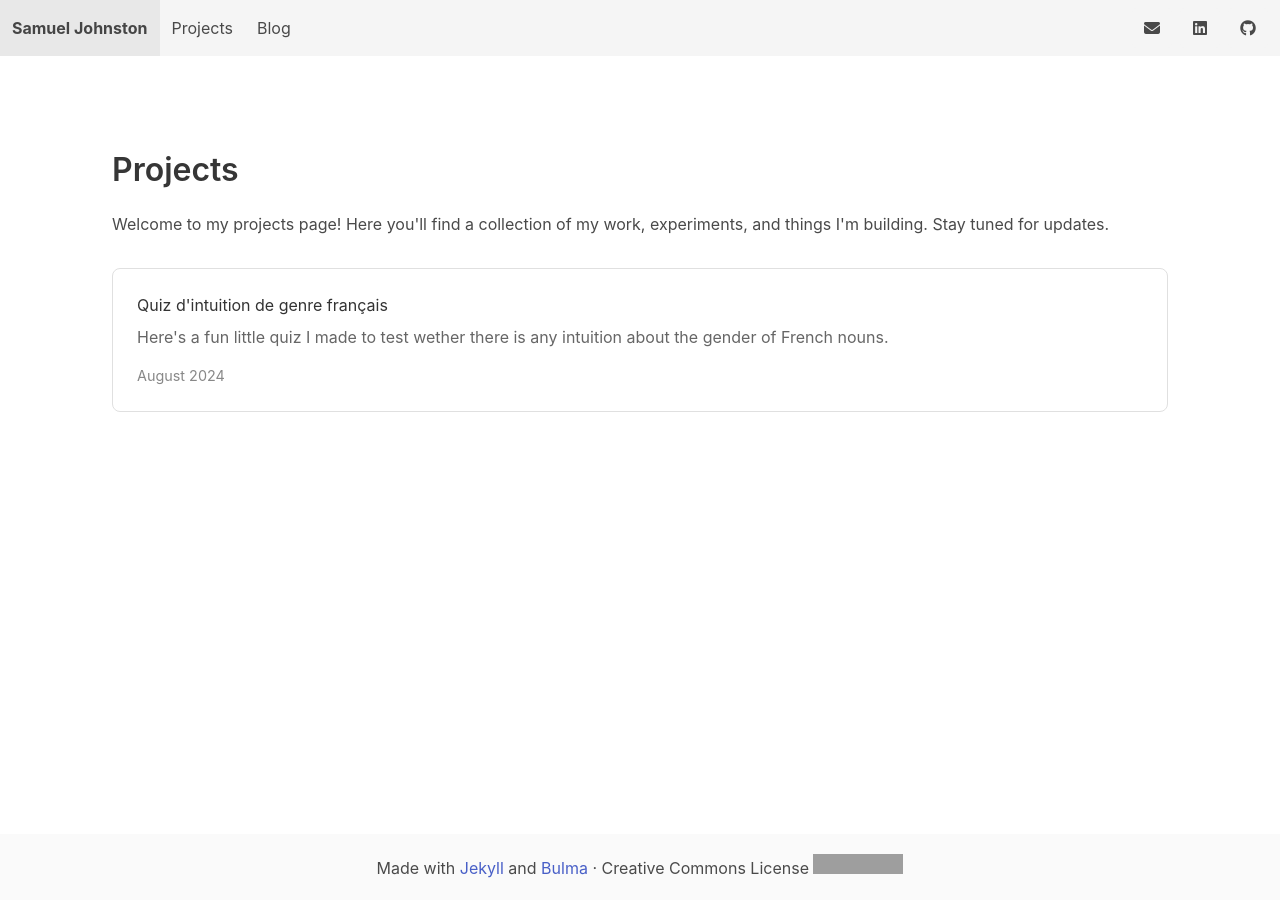
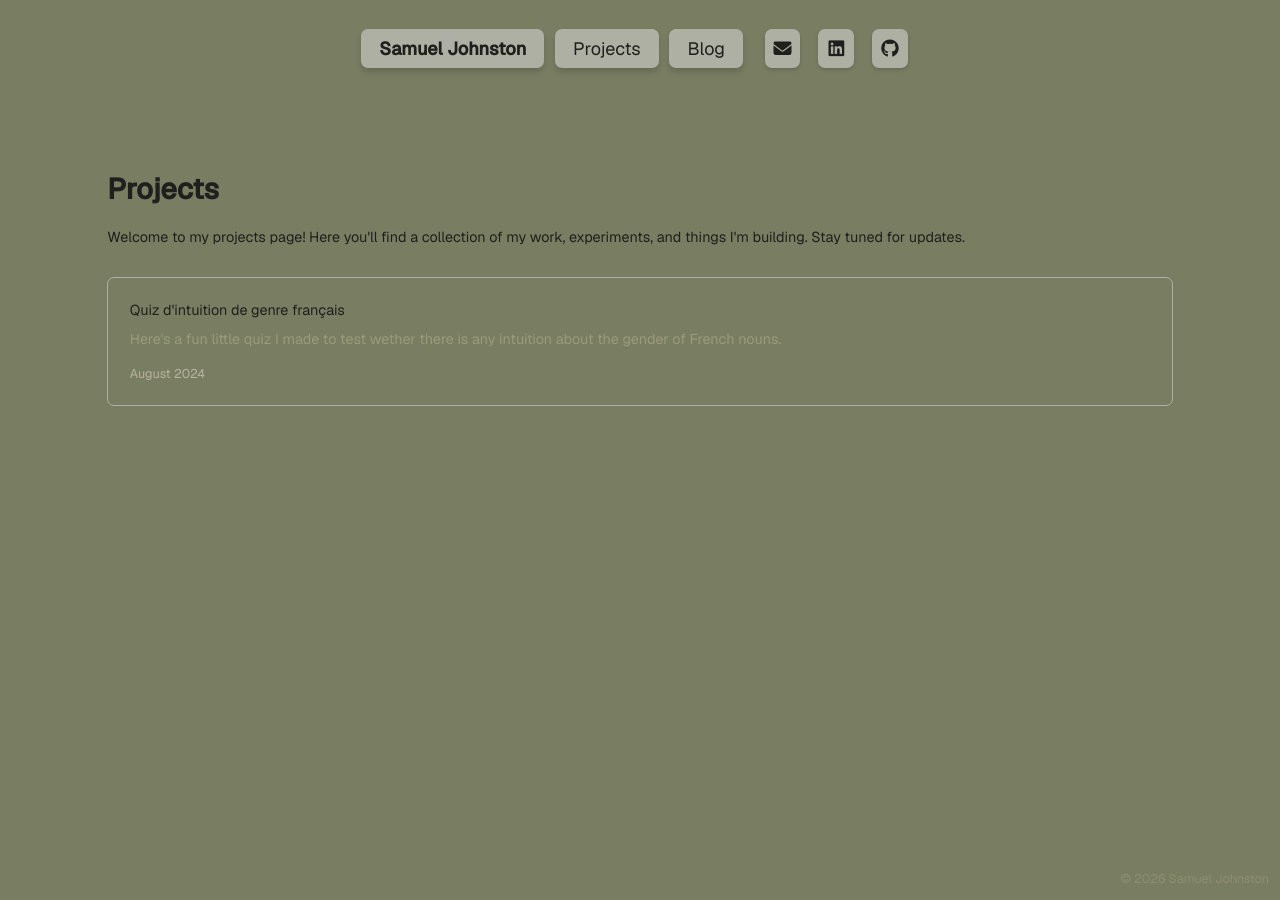
Before and after one commit to sjjohnst/sjjohnst.github.io, a Jekyll site: the page built from projects.html, in a window 1280 px wide. Built offline with Jekyll 4.4.1, drawn with Linux system fonts in a browser that asks for light colours; grey boxes are pictures that could not be loaded.

Commit message:
feat: Organize project styling into centralized modules
Squash commit of:
commit 6d210503fb7f363a3a7cf52a42829c910ac0dff0
    feat: control styling of home-page image and text-container

commit 695762381a87fd023d2fa79025247c9f051f75e9
    feat: control position and styling of home top-row

commit 4ef07b072cd8b2ab8147daaf90a060c957bbce5b
    feat: modularize container styles and reuse for existing components

commit af76792e0153acf42282278f2f71f996716a5313
    feat: remove the footer from default pages

commit 806d4fbde8687846d5cf16dc17204e17b963cdd5
    feat: refactor to manage projects and navbar styling from central _sass module

commit 0e323313b5d49ad31175c42d3de900f414a83749
    feat: finish colour palette rewrite and add link/page-bg tokens

commit b7d1b5aec9bf7b0ab4c2b95d9a2e552fff8c5574
    fix: wrap headshot in bordered, rounded image-container

commit fde56182fad75d2ff1b00d76a88d4f943c68d49e
    feat: add margin utilities in new _utilities.scss module

commit 35ba87bd571345f7c540392dd40f1724d7a73d50
    feat: add font controls to variables.scss

commit 6ffb523d4fa8bcc6358bbe0978c43f4f0104b48c
    feat: add spacing and typography support to variables.scss

commit a818c6e46bd6ffe72e0471c08a67a56644347ec0
    feat: centralize colours into the variables.scss module

commit ed4667cd6d2a9c5752872d5f00517703fae87e85
    refactor: extract css components into modular files, update entrypoint for styling to be called main.scss

```diff
--- a/_layouts/default.html
+++ b/_layouts/default.html
@@ -4,7 +4,10 @@
     <meta charset="UTF-8" />
     <title>{{ page.title }}</title>
     {% include head.html %}
-    <link rel="stylesheet" href="/assets/css/styles.css">
+    <link rel="stylesheet" href="/assets/css/main.css">
+    <link rel="preconnect" href="https://fonts.googleapis.com">
+    <link rel="preconnect" href="https://fonts.gstatic.com" crossorigin>
+    <link href="https://fonts.googleapis.com/css2?family=Geist:wght@400;500&display=swap" rel="stylesheet">
     <link rel="icon" type="image/png" sizes="96x96" href="/assets/favicon-package/favicon-96x96.png">
     <link rel="icon" href="/assets/favicon-package/favicon.svg" type="image/svg+xml" sizes="any">
     <link rel="icon" href="/assets/favicon-package/favicon.ico">
@@ -84,16 +87,7 @@
         {{ content }}
       </div>
     </section>
-    <!-- Footer -->
-    <footer class="footer has-text-centered">
-      <p>
-        Made with <a href="https://jekyllrb.com">Jekyll</a> and <a href="https://bulma.io">Bulma</a> ·
-        Creative Commons License
-        <a rel="license" href="https://creativecommons.org/licenses/by/4.0/">
-          <img alt="Creative Commons License" style="border-width:0"
-               src="https://i.creativecommons.org/l/by/4.0/88x31.png" />
-        </a>
-      </p>
-    </footer>
+    <!-- Watermark -->
+    <div class="watermark">&copy; {{ 'now' | date: '%Y' }} Samuel Johnston</div>
   </body>
 </html>
--- /dev/null
+++ b/_sass/_base.scss
@@ -0,0 +1,46 @@
+@use "sass:color";
+@use "variables";
+
+html {
+    // Scales everything set in rem (spacing, font sizes) down uniformly,
+    // similar to a browser zoom-out, so the hero row fits without cutoff.
+    font-size: 90%;
+}
+
+html, body {
+    height: 100%;
+    margin: 0;
+    font-family: variables.$font-family-default;
+}
+
+body {
+    display: flex;
+    flex-direction: column;
+    min-height: 100vh;
+    color: variables.$text-default;
+}
+
+.title,
+.subtitle {
+    color: variables.$text-default;
+}
+
+a {
+    color: variables.$href-link;
+
+    &:hover {
+        color: color.adjust(variables.$href-link, $lightness: -15%);
+    }
+}
+
+html {
+    background-color: variables.$bg-page;
+}
+
+.columns.is-vcentered {
+    align-items: stretch !important;
+}
+
+.section {
+    flex-grow: 1;
+}
--- /dev/null
+++ b/_sass/_components.scss
@@ -0,0 +1,55 @@
+@use "sass:color";
+@use "variables";
+@use "containers";
+
+.text-container {
+    @include containers.container-base;
+    @include containers.container-bordered;
+    @include containers.container-elevated((0 2px 2px rgba(0, 0, 0, 0.24), 0 2px 4px rgba(0, 0, 0, 0.12)));
+    @include containers.container-flex-column;
+    padding: variables.$space-lg;
+    height: 100%;
+    background: variables.$bg-container;
+}
+
+.text-container p {
+    margin-bottom: variables.$space-lg;
+    line-height: variables.$line-height-relaxed;
+}
+
+.text-container p:last-child {
+    margin-bottom: 0;
+}
+
+.text-container a {
+    color: variables.$href-link;
+    font-weight: variables.$font-weight-semibold;
+    text-decoration: none;
+    transition: all variables.$transition-standard;
+
+    &:hover {
+        color: color.adjust(variables.$href-link, $lightness: -15%);
+        text-decoration: underline;
+    }
+}
+
+.text-container ol {
+    margin-bottom: variables.$space-xl;
+    margin-left: variables.$space-3xl;
+}
+
+.image-container {
+    @include containers.container-base;
+    @include containers.container-bordered;
+    @include containers.container-elevated;
+    @include containers.container-flex-center;
+    overflow: hidden;
+    height: 100%;
+}
+
+@media screen and (min-width: 769px) {
+    .text-container {
+        height: 100%;
+        overflow-y: auto;
+    }
+}
--- /dev/null
+++ b/_sass/_containers.scss
@@ -0,0 +1,40 @@
+@use "variables";
+
+// Shared building blocks for "container"-style components (cards, image
+// frames, nav pills, tabs, ...). Compose these with @include rather than
+// repeating border/shadow/layout rules on each new component.
+
+@mixin container-base {
+    border-radius: variables.$border-radius-sm;
+    transition: all variables.$transition-standard;
+}
+
+@mixin container-bordered($width: 3px, $color: variables.$text-default) {
+    border: $width solid $color;
+}
+
+@mixin container-elevated($shadow: 0 2px 4px rgba(0, 0, 0, 0.15)) {
+    box-shadow: $shadow;
+}
+
+// Hover feedback for interactive containers (buttons, nav pills): a
+// slightly deeper shadow and a subtle lift. Pair with container-elevated
+// for the resting shadow.
+@mixin container-lift($shadow-hover: 0 4px 8px rgba(0, 0, 0, 0.2)) {
+    &:hover {
+        box-shadow: $shadow-hover;
+        transform: translateY(-1px);
+    }
+}
+
+@mixin container-flex-column {
+    display: flex;
+    flex-direction: column;
+    justify-content: flex-start;
+}
+
+@mixin container-flex-center {
+    display: flex;
+    align-items: center;
+    justify-content: center;
+}
--- /dev/null
+++ b/_sass/_footer.scss
@@ -0,0 +1,12 @@
+@use "variables";
+
+.watermark {
+    position: fixed;
+    right: variables.$space-sm;
+    bottom: variables.$space-sm;
+    font-size: variables.$font-size-sm;
+    color: variables.$text-muted;
+    opacity: 0.6;
+    pointer-events: none;
+    z-index: 10;
+}
--- /dev/null
+++ b/_sass/_home.scss
@@ -0,0 +1,15 @@
+@use "variables";
+
+// Homepage hero row: headshot + bio, pulled up toward the header and
+// widened toward the viewport edges.
+.hero-section {
+    padding-top: variables.$space-xs;
+    padding-bottom: variables.$space-xs;
+    padding-left: 0;
+    padding-right: 0;
+}
+
+.hero-section .container.is-fluid {
+    padding-left: variables.$space-xs;
+    padding-right: variables.$space-xs;
+}
--- /dev/null
+++ b/_sass/_navbar.scss
@@ -0,0 +1,89 @@
+@use "sass:color";
+@use "variables";
+@use "containers";
+
+.navbar.is-light {
+    background-color: transparent !important;
+    justify-content: center;
+    align-items: center;
+    padding: variables.$space-sm variables.$space-2xl;
+    margin-top: variables.$space-sm;
+    gap: variables.$space-sm;
+}
+
+.navbar-brand,
+.navbar-menu,
+.navbar-start,
+.navbar-end {
+    align-items: center;
+}
+
+.navbar-brand {
+    min-height: auto;
+    overflow: visible;
+}
+
+.navbar-brand,
+.navbar-start,
+.navbar-end {
+    gap: variables.$space-sm;
+}
+
+.navbar-menu {
+    flex-grow: 0;
+    background: transparent;
+}
+
+.navbar-end {
+    margin-left: 0 !important;
+}
+
+.navbar-burger {
+    color: variables.$text-default;
+}
+
+a.navbar-item,
+.button.is-light {
+    height: 2.75rem;
+    box-sizing: border-box;
+    display: flex;
+    align-items: center;
+    justify-content: center;
+}
+
+a.navbar-item {
+    @include containers.container-base;
+    @include containers.container-elevated(0 4px 6px rgba(0, 0, 0, 0.15));
+    @include containers.container-lift;
+    font-size: variables.$font-size-lg;
+    padding: 0 variables.$space-lg;
+    background-color: variables.$bg-container !important;
+    color: variables.$text-default !important;
+
+    &:hover {
+        background-color: color.adjust(variables.$bg-container, $lightness: -8%) !important;
+        color: variables.$href-link !important;
+    }
+}
+
+.button.is-light {
+    @include containers.container-base;
+    @include containers.container-elevated;
+    @include containers.container-lift;
+    background-color: variables.$bg-container !important;
+    color: variables.$text-default !important;
+    border: none;
+
+    &:hover {
+        background-color: color.adjust(variables.$bg-container, $lightness: -8%) !important;
+        color: variables.$href-link !important;
+    }
+}
+
+.navbar-end .icon {
+    font-size: variables.$font-size-lg;
+}
+
+.navbar-end .buttons {
+    gap: variables.$space-sm;
+}
--- /dev/null
+++ b/_sass/_projects.scss
@@ -0,0 +1,41 @@
+@use "sass:color";
+@use "variables";
+
+.projects-grid {
+    margin-top: variables.$space-2xl;
+}
+
+.project-card {
+    border: 1px solid variables.$border-subtle;
+    border-radius: variables.$border-radius-sm;
+    padding: variables.$space-xl;
+    margin-bottom: variables.$space-xl;
+    transition: box-shadow variables.$transition-standard;
+}
+
+.project-card:hover {
+    box-shadow: 0 4px 12px rgba(0, 0, 0, 0.1);
+}
+
+.project-title {
+    margin-bottom: variables.$space-xs;
+}
+
+.project-title a {
+    text-decoration: none;
+    color: variables.$text-default;
+
+    &:hover {
+        color: variables.$href-link;
+    }
+}
+
+.project-description {
+    color: variables.$text-muted;
+    margin-bottom: variables.$space-md;
+}
+
+.project-meta {
+    font-size: variables.$font-size-sm;
+    color: color.adjust(variables.$text-muted, $lightness: 12%);
+}
--- /dev/null
+++ b/_sass/_topography.scss
@@ -0,0 +1,15 @@
+@use "variables";
+
+#topography-bg {
+	position: fixed;
+	inset: 0;
+	z-index: -1;
+	pointer-events: none;
+	overflow: hidden;
+	background: variables.$dusty-olive;
+	--contour-color: #{variables.$dusty-taupe};
+
+	canvas {
+		display: block;
+	}
+}
--- /dev/null
+++ b/_sass/_utilities.scss
@@ -0,0 +1,4 @@
+@use "variables";
+
+.mt-2xl { margin-top: variables.$space-2xl; }
+.ml-3xl { margin-left: variables.$space-3xl; }
--- /dev/null
+++ b/_sass/_variables.scss
@@ -0,0 +1,58 @@
+// Color Palette
+$dusty-olive: #797d62;
+$palm-leaf: #9b9b7a;
+$khaki-beige: #baa587;
+$desert-sand: #d9ae94;
+$ash-grey: #aeb0a4;
+$dust-grey: #dbdbd5;
+$black: #1f201d;
+$sunlit-clay: #e8ac65;
+$toasted-almond: #d08c60;
+$faded-copper: #b58463;
+$dusty-taupe: #997b66;
+
+// Semantic Color Tokens
+$text-default: $black;
+$text-muted: $palm-leaf;
+$href-link: #5d3d27;
+$bg-page: $dusty-olive;
+$bg-container: $ash-grey;
+$border-subtle: $ash-grey;
+
+// Spacing Tokens
+$space-xs: 0.5rem;
+$space-sm: 0.75rem;
+$space-md: 1rem;
+$space-lg: 1.25rem;
+$space-xl: 1.5rem;
+$space-2xl: 2rem;
+$space-3xl: 2.5rem;
+
+// Typography - Font Families
+// Default system font stack (can be changed to a single font or Google Font later)
+$font-family-default: "Geist", -apple-system, BlinkMacSystemFont, "Segoe UI", sans-serif;
+
+// Typography - Font Sizes
+$font-size-sm: 0.875rem;
+$font-size-base: 1rem;
+$font-size-lg: 1.25rem;
+$font-size-xl: 1.5rem;
+$font-size-2xl: 2rem;
+
+// Typography - Size Scales
+$heading-size-lg: $font-size-2xl;
+$heading-size-md: $font-size-xl;
+$heading-size-sm: $font-size-lg;
+$body-size: $font-size-base;
+$small-size: $font-size-sm;
+
+// Typography - Font Weights
+$font-weight-normal: 400;
+$font-weight-semibold: 500;
+$line-height-relaxed: 1.6;
+
+// Border & Radius
+$border-radius-sm: 7px;
+
+// Transitions
+$transition-standard: 0.2s ease;
--- a/_sass/main.scss
+++ /dev/null
@@ -1,90 +0,0 @@
-@use "sass:color";
-html, body {
-    height: 100%;
-    margin: 0;
-}
-
-body {
-    display: flex;
-    flex-direction: column;
-    min-height: 100vh;
-}
-
-html {
-    background-color: #ffffff;
-}
-
-.columns.is-vcentered {
-    align-items: stretch !important; // override Bulma's is-vcentered
-}
-
-.section {
-    flex-grow: 1; // take remaining space
-}
-
-.custom-border {
-    background-color: rgba(40, 40, 40, 0.87);
-    box-shadow: 0 2px 2px rgba(0, 0, 0, 0.24), 0 2px 4px rgba(0, 0, 0, 0.12);
-    border: 2px solid #000000; // solid black border
-    padding: 2rem;
-    border-radius: 7px;
-    height: 100%;
-    display: flex;
-    flex-direction: column;
-    justify-content: flex-start; // 'top' is not a valid value; use flex-start
-    background: #fff;
-}
-
-.custom-border p {
-    margin-bottom: 1.25rem;
-    line-height: 1.6;
-}
-.custom-border p:last-child {
-    margin-bottom: 0;
-}
-
-.custom-border a {
-    color: #3273dc; // Bulma's primary color (default)
-    font-weight: 500;
-    text-decoration: none;
-    transition: all 0.2s ease;
-
-    &:hover {
-        color: color.adjust(#3273dc, $lightness: -15%);
-        text-decoration: underline;
-    }
-}
-
-.custom-border ol {
-    margin-bottom: 1.5rem;
-    margin-left: 2.5rem; // Moved here for consistency instead of inline HTML
-}
-
-.image-container {
-    height: 100%;
-    display: flex;
-    align-items: center;
-    justify-content: center;
-}
-
-@media screen and (min-width: 769px) {
-    .custom-border {
-        height: 100%;
-        overflow-y: auto; // prevents spillover
-    }
-
-    .image-column {
-        max-height: 500px;
-    }
-}
-
-.footer {
-    padding: 1.25rem 1.25rem;   /* override Bulma's default 3rem / 6rem */
-}
-
-.footer img[alt~="Creative Commons License"] {
-    height: 1.0em;        /* roughly matches text size */
-    width: auto;
-    vertical-align: bottom;
-    margin-left: 0.75em;
-}
--- a/assets/css/styles.scss
+++ /dev/null
@@ -1,17 +0,0 @@
----
----
-@use "main";
-
-#topography-bg {
-	position: fixed;
-	inset: 0; // avoids the horizontal scrollbar that 100vw causes
-	z-index: -1;
-	pointer-events: none;
-	overflow: hidden;
-	background: #022B3A;
-	--contour-color: #BFD7EA;
-
-	canvas {
-		display: block;
-	}
-}
--- a/assets/js/topo.js
+++ b/assets/js/topo.js
@@ -2,13 +2,9 @@ import * as THREE from "https://unpkg.com/three@0.160.0/build/three.module.js";
 
 const container = document.getElementById("topography-bg");
 
-// Contour line colour lives with the background it contrasts against, in
-// #topography-bg's --contour-color (assets/css/styles.scss).
-const FALLBACK_FG = "#c2ab8c";
-
 function contourColor(el) {
   const css = getComputedStyle(el).getPropertyValue("--contour-color").trim();
-  return new THREE.Color(css || FALLBACK_FG);
+  return new THREE.Color(css);
 }
 
 const vs = `
--- a/projects.html
+++ b/projects.html
@@ -25,44 +25,3 @@ permalink: /projects/
     </div>
   </div>
 </section>
-
-<style>
-.projects-grid {
-  margin-top: 2rem;
-}
-
-.project-card {
-  border: 1px solid #e0e0e0;
-  border-radius: 8px;
-  padding: 1.5rem;
-  margin-bottom: 1.5rem;
-  transition: box-shadow 0.3s ease;
-}
-
-.project-card:hover {
-  box-shadow: 0 4px 12px rgba(0,0,0,0.1);
-}
-
-.project-title {
-  margin-bottom: 0.5rem;
-}
-
-.project-title a {
-  text-decoration: none;
-  color: #333;
-}
-
-.project-title a:hover {
-  color: #007acc;
-}
-
-.project-description {
-  color: #666;
-  margin-bottom: 1rem;
-}
-
-.project-meta {
-  font-size: 0.9rem;
-  color: #888;
-}
-</style>
```
Also changed, not shown: assets/css/main.scss (added, +11 -0 lines), index.html (+13 -11 lines).
